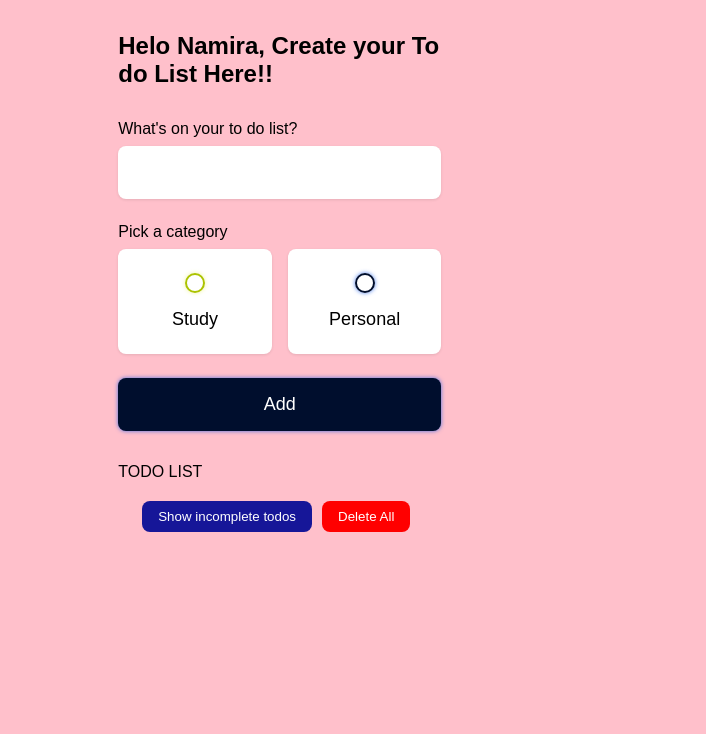
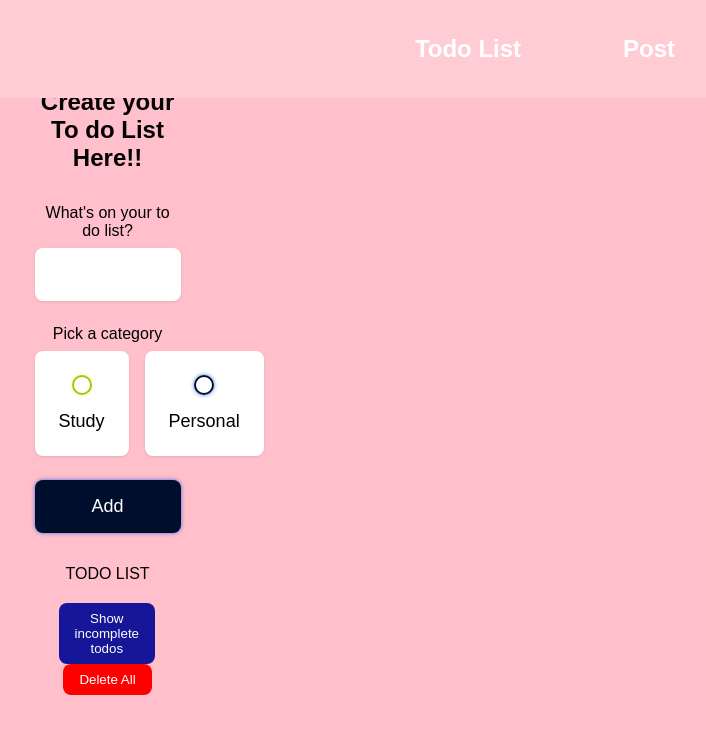
Before and after one commit to namirasyalwa/30-pbk-uts-223510694, a Vue app: page / in a window 1280 px wide. Shown: the top 734 px of the page, without its empty margins (95-801 px from the left). Built offline with nearby package versions, Linux system fonts and the light colour scheme.

Commit message:
Update App.vue

```diff
--- a/src/App.vue
+++ b/src/App.vue
@@ -1,280 +1,19 @@
+<template>
+  <div id="app">
+    <router-view></router-view>
+  </div>
+</template>
+
 <script setup>
-import { ref, onMounted, computed, watch } from 'vue'
-
-const todos = ref([])
-
-const name = ref('')
-
-const input_content = ref('')
-
-const input_category = ref(null)
-
-const todos_asc = computed(() => todos.value.sort((a, b) => {
-  return b.createdAt - a.createdAt
-}))
-
-const showOnlyIncomplete = ref(false)
-
-const filteredTodos = computed(() => {
-  if (showOnlyIncomplete.value) {
-    return todos_asc.value.filter(todo => !todo.done)
-  }
-  return todos_asc.value
-})
-
-const addTodo = () => {
-  if (input_content.value.trim() === '' || input_category.value === null) {
-    return
-  }
-
-  todos.value.push({
-  content: input_content.value,
-  category: input_category.value,
-  done: false,
-  isEditing: false,
-  createdAt: new Date().getTime()
-})
-
-  input_content.value = ''
-  input_category.value = null
-}
-
-const toggleEdit = (todo) => {
-  if (todo.isEditing) {
-    todo.isEditing = false;
-    saveTodoChanges(todo);
-  } else {
-    todo.isEditing = true;
-  }
-}
-
-const saveTodoChanges = (todo) => {
-  localStorage.setItem('todos', JSON.stringify(todos.value));
-}
-
-const updateTodoContent = (event, todo) => {
-  todo.content = event.target.value;
-}
-
-const removeTodo = todo => {
-  todos.value = todos.value.filter(t => t !== todo)
-}
-
-const toggleShowOnlyIncomplete = () => {
-  showOnlyIncomplete.value = !showOnlyIncomplete.value
-}
-
-const deleteAllTodos = () => {
-  todos.value = [];
-}
-
-const deletedTodos = ref([]); // Ref untuk menyimpan daftar yang dihapus
-
-const deleteAll = () => {
-  // Simpan daftar yang dihapus sebelum dihapus
-  deletedTodos.value = [...todos.value];
-  // Hapus semua todo
-  todos.value = [];
-}
-
-const undoDelete = () => {
-  // Kembalikan daftar yang dihapus
-  todos.value = [...deletedTodos.value];
-  // Kosongkan daftar yang dihapus
-  deletedTodos.value = [];
-}
-
-
-watch(todos, newVal => {
-  localStorage.setItem('todos', JSON.stringify(newVal))
-}, { deep: true })
-
-watch(name, (newVal) => {
-  localStorage.setItem('name', newVal)
-})
-
-onMounted(() => {
-  name.value = localStorage.getItem('name') || ''
-  todos.value = JSON.parse(localStorage.getItem('todos')) || []
-})
+import { RouterView } from 'vue-router'
 </script>
 
-<template>
-  <main class="app">
-
-    <section class="greeting">
-      <h2 class="title">
-        Helo Namira, Create your To do List Here!!
-      </h2>
-    </section>
-
-    <section class="create-todo">
-      <h3>What's on your to do list?</h3>
-
-      <form @submit.prevent="addTodo">
-        <input type="text" placeholder="" v-model="input_content" />
-
-        <h3>Pick a category</h3>
-
-        <div class="options">
-          <label>
-            <input type="radio" name="category" value="School" v-model="input_category" />
-            <span class="bubble school"></span>
-            <div>Study</div>
-          </label>
-
-          <label>
-            <input type="radio" name="category" value="personal" v-model="input_category" />
-            <span class="bubble personal"></span>
-            <div>Personal</div>
-          </label>
-
-        </div>
-
-        <input type="submit" value="Add" />
-
-      </form>
-    </section>
-
-    <section class="todo-list">
-      <h3>TODO LIST</h3>
-      <div class="list">
-
-        <section class="filter">
-  <button @click="toggleShowOnlyIncomplete" :class="{ active: showOnlyIncomplete }" style="margin-right: 10px;">
-    Show incomplete todos
-  </button>
-  <button class="delete-all" @click="deleteAll" style="background-color: red;">Delete All</button>
-  <button class="undo" @click="undoDelete" v-if="deletedTodos.length > 0" style="margin-left: 10px;">Undo</button>
-</section>
-
-        <div v-for="(todo, index) in filteredTodos" :key="index" :class="`todo-item ${todo.done && 'done'}`">
-  <label>
-    <input type="checkbox" v-model="todo.done" />
-    <span :class="`bubble ${todo.category}`"></span>
-  </label>
-  <div class="todo-content" v-if="!todo.isEditing">
-    <span>{{ todo.content }}</span>
-  </div>
-  <div class="todo-content" v-else>
-    <input type="text" :value="todo.content" @input="updateTodoContent($event, todo)" />
-  </div>
-  <div class="actions">
-    <button class="edit" @click="toggleEdit(todo)">{{ todo.isEditing ? 'Save' : 'Edit' }}</button>
-    <button class="delete" @click="removeTodo(todo)">Delete</button>
-  </div>
-</div>
-
-
-
-        </div>
-
-
-    </section>
-
-  </main>
-</template>
-
-<style scoped>
-.filter {
-  margin-top: 20px;
-}
-
-.filter button {
-  padding: 8px 16px;
-  border: 1px solid #333333;
-  background-color: #f0f0f0;
-  color: #333;
-  cursor: pointer;
-  transition: background-color 0.3s, color 0.3s;
-}
-
-.filter button.active {
-  background-color: #951818;
-  color: #fff;
+<style>
+#app {
+  font-family: Avenir, Helvetica, Arial, sans-serif;
+  -webkit-font-smoothing: antialiased;
+  -moz-osx-font-smoothing: grayscale;
+  text-align: center;
+  color: #2c3e50;
 }
 </style>
-
-<style scoped>
-.filter button {
-  padding: 8px 16px;
-  border: none;
-  border-radius: 0.5rem;
-  background-color: #161698;
-;
-  color: #ffffff;
-  cursor: pointer;
-  transition: background-color 0.3s, color 0.3s;
-}
-
-.filter button.active {
-  background-color: #333;
-  color: #fff;
-}
-
-.todo-list {
-  margin-top: 20px;
-}
-
-.todo-item {
-  display: flex;
-  align-items: center;
-  padding: 8px;
-  border-bottom: 1px solid #ccc;
-}
-
-.todo-item.done {
-  text-decoration: line-through;
-  color: #888;
-}
-
-.todo-item .bubble {
-  display: inline-block;
-  width: 10px;
-  height: 10px;
-  border-radius: 50%;
-  margin-right: 8px;
-}
-
-.todo-item .business {
-  background-color: #ffcc00;
-}
-
-.todo-item .personal {
-  background-color: #3399ff;
-}
-
-.todo-item input[type="text"] {
-  flex: 1;
-  margin-left: 8px;
-  border: none;
-  background-color: transparent;
-}
-
-.todo-item .actions {
-  margin-left: auto;
-}
-
-.todo-item .actions button {
-  padding: 4px 8px;
-  background-color: #ccc;
-  border: none;
-  cursor: pointer;
-}
-
-.delete-all {
-  padding: 8px 16px;
-  background-color: #ff0000 ;
-  color: #ffffff;
-  border: none;
-  border-radius: 0.5rem;
-  cursor: pointer;
-  transition: background-color 0.3s, color 0.3s;
-  margin-left: auto; /* Menggeser tombol ke sebelah kanan */
-}
-
-.delete-all:hover {
-  background-color: #cc0000;
-}
-
-</style>
```
